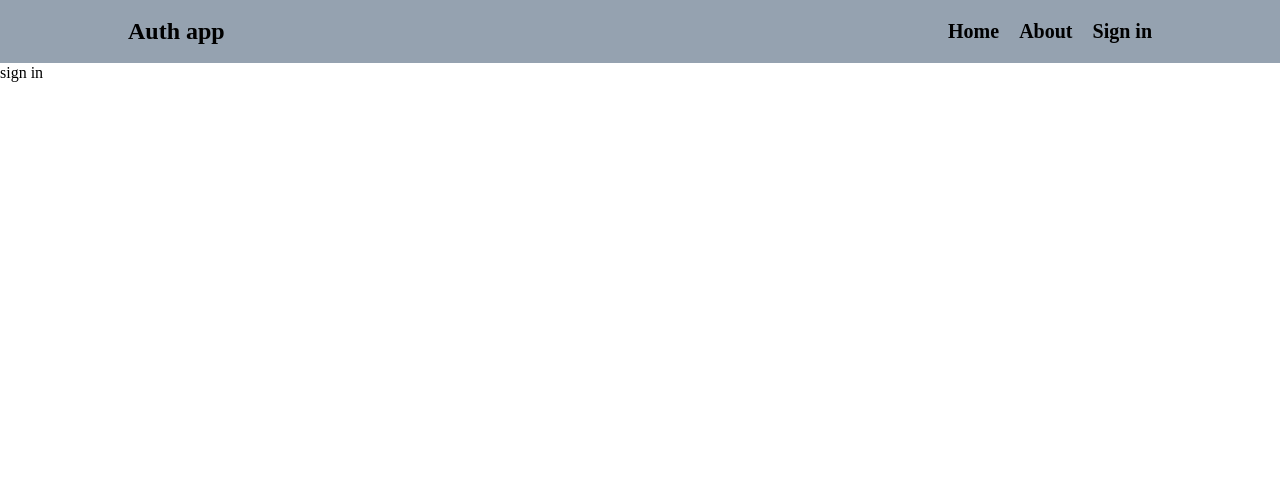
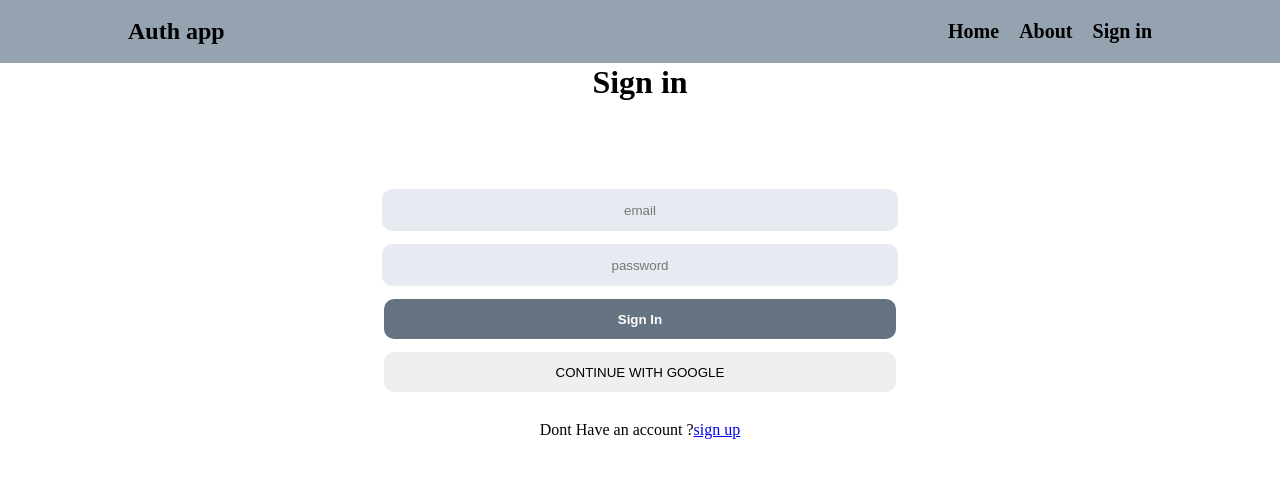
Before and after one commit to seriesBLACK/auth-demo, a React (Vite) app in the folder clint/: page /sign-in in a window 1280 px wide. Shown: the top 478 px of the page. Built offline with nearby package versions, Linux system fonts and the light colour scheme.

Commit message:
make sign in page

```diff
--- a/clint/src/pages/SignIn.jsx
+++ b/clint/src/pages/SignIn.jsx
@@ -1,9 +1,66 @@
-import React from 'react'
+import "../css files/signUp.css"
+import { Link } from "react-router-dom"
+import { useState } from "react"
+import { useNavigate } from "react-router-dom"
+
+
 
 export default function SignIn() {
+  const navigate = useNavigate();
+  const [formData, setFormData] = useState({})
+  const [error, setError] = useState(false);
+  const [loading, setLoading] = useState(false);
+
+  const hanedelChange = (e) => {
+    setFormData({ ...formData, [e.target.id]: e.target.value })
+  };
+
+  const handleSubmit = async (e) => {
+    e.preventDefault();
+    try {
+      setLoading(true);
+      const res = await fetch('/api/auth/signin', {
+        method: 'POST',
+        headers: {
+          'Content-Type': 'application/json',
+        },
+        body: JSON.stringify(formData),
+      });
+      const data = await res.json();
+      setLoading(false);
+      if (data.success === false) {
+        setError(true);
+        return;
+      }
+      setError(false);
+      navigate('/')
+    } catch (error) {
+      setLoading(false);
+      setError(true);
+    };
+  };
   return (
-    <div>
-      sign in
+    <div className="signup-container">
+      <h1>Sign in</h1>
+      <form onSubmit={handleSubmit} className="signUp-form">
+
+        <input onChange={hanedelChange} id="email" type="email" placeholder="email" />
+        <input onChange={hanedelChange} id="password" type="password" placeholder="password" />
+        <button disabled={loading} type="submit" className="signupBtn">{loading ? 'Loading...' : 'Sign In'}</button>
+
+        <button>CONTINUE WITH GOOGLE</button>
+
+
+        <p>Dont Have an account ?
+          <Link to={'/sign-up'}>
+
+
+            <span>sign up</span>
+          </Link>
+        </p>
+
+      </form>
+      <p style={{ color: 'red', textAlign: 'center' }}>{error && "Something went wrong"}</p>
     </div>
   )
 }
--- a/clint/src/pages/SignUp.jsx
+++ b/clint/src/pages/SignUp.jsx
@@ -1,10 +1,11 @@
 import "../css files/signUp.css"
-import { Link } from "react-router-dom"
+import { Link, useNavigate } from "react-router-dom"
 import { useState } from "react"
 
 
 
 export default function SignUp() {
+  const navigate = useNavigate();
   const [formData, setFormData] = useState({})
   const [error, setError] = useState(false);
   const [loading, setLoading] = useState(false);
@@ -31,6 +32,7 @@ export default function SignUp() {
         return;
       }
       setError(false);
+      navigate('/')
     } catch (error) {
       setLoading(false);
       setError(true);
```
